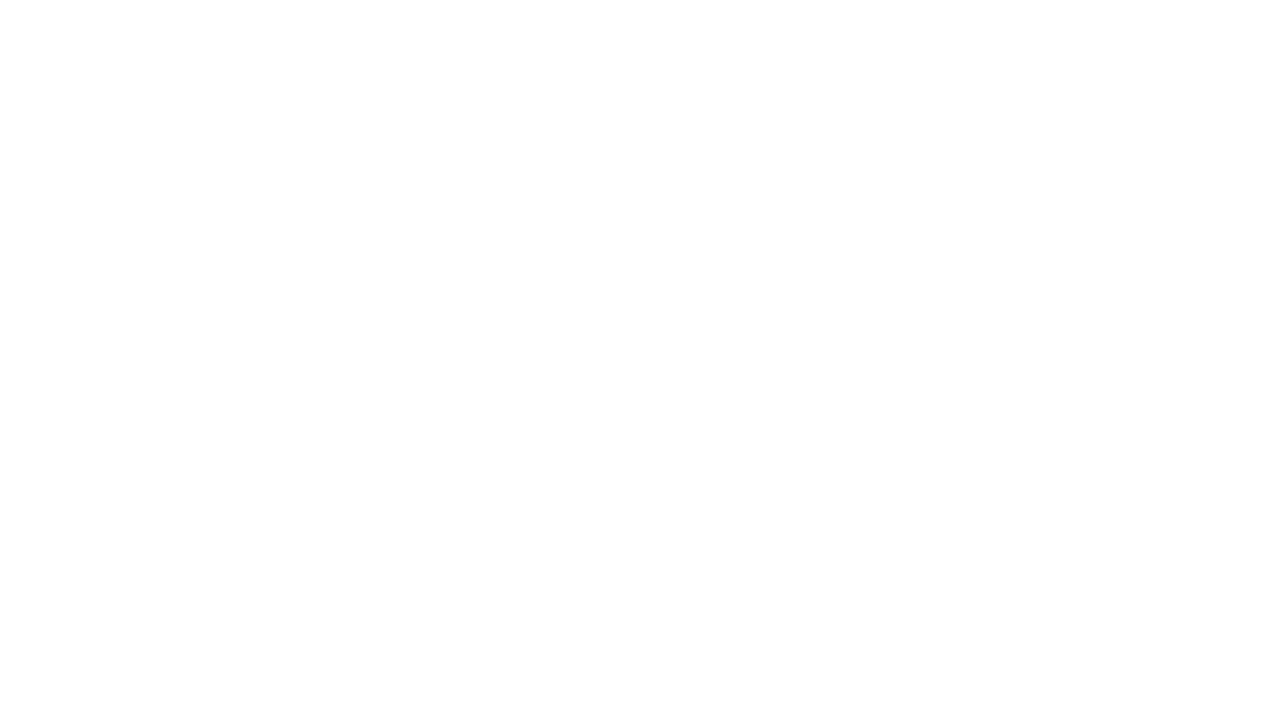
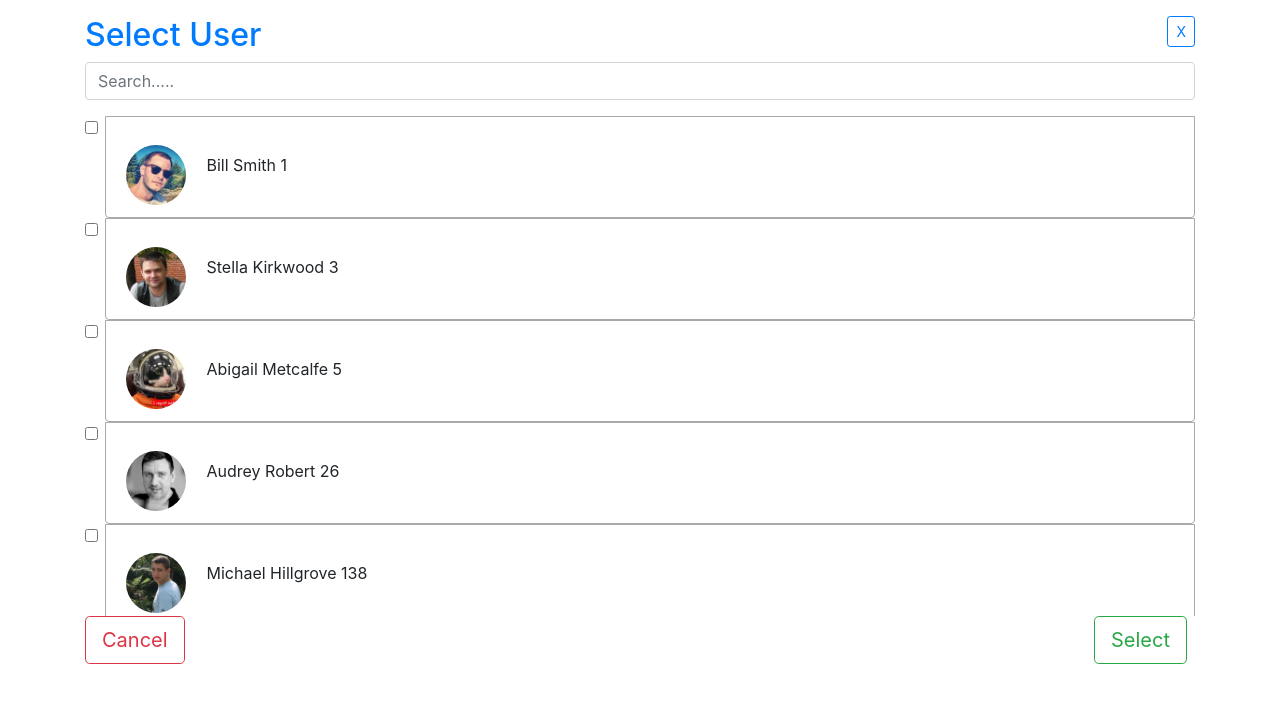
Before and after one commit to AakashSanariya/imageDropDownAngualrMultiSelect, an Angular app: page /user in a window 1280 px wide. Shown: the top 702 px of the page. Built offline with nearby package versions, Linux system fonts and the light colour scheme.

Commit message:
Make a multi select using checkbox

```diff
--- a/src/app/Views/image-list/image-list.component.css
+++ b/src/app/Views/image-list/image-list.component.css
@@ -1,5 +1,4 @@
 .scrollingDown{
-    width: 100%;
     height: 500px;
     overflow-y: scroll;
 }
@@ -15,3 +14,9 @@
     height: 50px;
     margin-right: auto;
 }
+label{
+    border: 1px solid darkgray;
+}
+input[type="checkbox"]:checked + label{
+    border: 2px solid coral;
+}
--- a/src/app/Views/image-list/image-list.component.html
+++ b/src/app/Views/image-list/image-list.component.html
@@ -8,15 +8,26 @@
         <input type="text" [(ngModel)]="searchText" name="search" class="form-control" placeholder="Search.....">
     </div>
     <form #userForm="ngForm" (ngSubmit)="userForm.form.valid && onSubmit(userForm.value)" id="userFormHide">
-        <div id="hideForm">
+        <!--<div id="hideForm">
             <div *ngIf="userForm.submitted && userId.invalid" class="alert alert-danger">
                 <div *ngIf="userId.errors.required"> Please Select Any User Information</div>
             </div>
-            <select multiple="multiple" class="form-control scrollingDown" name="userId" #userId="ngModel" [(ngModel)]="selectUser" size="10" required>
-                <option *ngFor="let user of userDetails | searchPipe: searchText" class="border border-secondary" [ngStyle]="{'background-image': 'url('+ '../../assets/' + user.avatar + ')'}" ngClass="imageDrop" value="{{ user.id }}">
-                    <!--{{ user.first_name }}--> {{ user.full_name }}
+            <select multiple="true" class="form-control custom-select scrollingDown" name="userId" #userId="ngModel" [(ngModel)]="selectUser" size="10" required>
+                <option *ngFor="let user of userDetails | searchPipe: searchText" class="border border-secondary" [ngStyle]="{'background-image': 'url('+ '../../assets/' + user.avatar + ')'}" ngClass="imageDrop" value="{{ user.id }}" (click)="onSelect($event)">
+                    &lt;!&ndash;{{ user.first_name }}&ndash;&gt; {{ user.full_name }}
                 </option>
             </select>
+        </div>-->
+
+
+        <div class="scrollingDown list-group" id="hideForm">
+            <div class="form-check" *ngFor="let user of userDetails | searchPipe: searchText">
+                <input class="form-check-input" type="checkbox" value="{{ user.id }}" name="userId" id="{{ user.id }}" (click)="onSelect($event)" [checked]="selectUser == user.id">
+                <label class="form-check-label list-group-item" for="{{ user.id }}">
+                    <img src="{{ '../../assets/' + user.avatar }}" class="mr-3 mt-3 rounded-circle" width="60px">
+                    {{ user.full_name }} {{ user.id }} {{ selectUser }}
+                </label>
+            </div>
         </div>
         <input type="submit" value="Select" class="btn btn-lg btn-outline-success float-right mr-2" />
     </form>
--- a/src/app/Views/image-list/image-list.component.ts
+++ b/src/app/Views/image-list/image-list.component.ts
@@ -13,6 +13,8 @@ export class ImageListComponent implements OnInit {
   image: string;
   userDetails: {};
   selectUser = [];
+  checkUserArray = [];
+  selectUserObj = {};
   searchText;
 
   constructor(private jsonService: JsonServiceService,
@@ -26,6 +28,7 @@ export class ImageListComponent implements OnInit {
         param['params']['userId'].forEach(result => {
           if(result != null) {
             this.selectUser.push(result);
+            this.checkUserArray.push(result);
           }
           else{
             this.selectUser = null;
@@ -47,10 +50,20 @@ export class ImageListComponent implements OnInit {
     }, error => {
       console.log(error);
     });
+    console.log(this.selectUser)
   }
 
-  onSubmit(payLoad){
-    this.router.navigate(['/selecteduser/'], {queryParams: payLoad});
+  onSelect(event){
+    if(this.checkUserArray.indexOf(event.target.value) > -1){
+    }
+    else{
+      this.checkUserArray.push(event.target.value); //for checkbox than used
+    }
+  }
+
+  onSubmit(){
+    this.selectUserObj['userId'] = this.checkUserArray;  //for Using Check box Pass variable in Query Param
+    this.router.navigate(['/selecteduser/'], {queryParams: this.selectUserObj});
   }
 
   onReset(){
--- a/src/app/Views/selected-user/selected-user.component.css
+++ b/src/app/Views/selected-user/selected-user.component.css
@@ -3,3 +3,15 @@
     height: 500px;
     overflow-y: scroll;
 }
+.userSelected{
+    height: 6em;
+    width: 12em;
+    overflow: auto;
+}
+
+label{
+    border: 1px solid darkgray;
+}
+input[type="checkbox"]:checked + label{
+    border: 2px solid coral;
+}
--- a/src/app/Views/selected-user/selected-user.component.html
+++ b/src/app/Views/selected-user/selected-user.component.html
@@ -1,16 +1,27 @@
 <div class="container mt-3">
     <h2 class="text-primary">Selected User</h2>
-    <form #userForm="ngForm" (ngSubmit)="onSubmit(userDetails)" >
-        <div class="scrollingDown">
+    <form #userForm="ngForm" (ngSubmit)="onSubmit(userForm.value)" >
+        <!--<div class="scrollingDown">
             <div class="media border p-3" *ngFor="let user of userDetails">
-                <img src="{{ '../../assets/' + user.avatar }}" alt="John Doe" class="mr-3 mt-3 rounded-circle" style="width:60px;">
+                <img src="{{ '../../assets/' + user.avatar }}" class="mr-3 mt-3 rounded-circle" style="width:60px;">
                 <div class="media-body">
-                    <h4><!--{{ user.first_name }} --><small><i>{{ user.full_name }}</i></small></h4>
+                    <h4>&lt;!&ndash;{{ user.first_name }} &ndash;&gt;<small><i>{{ user.full_name }}</i></small></h4>
                     <input type="hidden" name="userId" #useId="ngModel" [(ngModel)]="user" value="user.id">
                 </div>
             </div>
         </div>
-        <br>
+        <br>-->
+
+        <div class="scrollingDown list-group" id="hideForm">
+            <div class="form-check" *ngFor="let user of userDetails">
+                <input class="form-check-input" type="checkbox" value="{{ user.id }}" name="userId"  id="{{ user.id }}" checked (click)="onSelectRemove($event, user.id)">
+                <label class="form-check-label list-group-item" for="{{ user.id }}">
+                    <img src="{{ '../../assets/' + user.avatar }}" class="mr-3 mt-3 rounded-circle" width="60px">
+                    {{ user.full_name }} {{ user.id }} {{ selectUser }}
+                </label>
+            </div>
+        </div>
+
         <input type="submit" value="back" class="btn btn-outline-success float-right">
     </form>
 </div>
--- a/src/app/Views/selected-user/selected-user.component.ts
+++ b/src/app/Views/selected-user/selected-user.component.ts
@@ -1,6 +1,7 @@
 import { Component, OnInit } from '@angular/core';
 import {JsonServiceService} from "../../Services/json-service.service";
 import {Router, ActivatedRoute} from "@angular/router";
+import {userError} from "@angular/compiler-cli/src/transformers/util";
 
 @Component({
   selector: 'app-selected-user',
@@ -11,6 +12,8 @@ export class SelectedUserComponent implements OnInit {
 
   userDetails = [];
   userId = [];
+  selectedUserObj = {};
+  checkUserArray = [];
   constructor(private jsonService: JsonServiceService,
               private  route: ActivatedRoute,
               private router: Router
@@ -26,6 +29,7 @@ export class SelectedUserComponent implements OnInit {
                 if(image['id'] == userId){
                   user.avatar = image['avatar'];
                   this.userDetails.push(user);
+                  this.checkUserArray.push(user.id);
                 }
               });
             }
@@ -34,12 +38,20 @@ export class SelectedUserComponent implements OnInit {
       });
     })
   }
-  user: {};
+
+  onSelectRemove(event, userId){
+    let key = this.checkUserArray.findIndex(k => k == event.target.value);
+    // console.log(key);
+    if(key > -1){
+      this.checkUserArray.splice(key, 1);
+    }
+    if(key == -1){
+      this.checkUserArray.push(userId);
+    }
+  }
+
   onSubmit(payLoad){
-    payLoad.forEach(result => {
-      this.userId.push(result.id);
-    });
-    this.router.navigate(['/user/'], {queryParams: {userId:this.userId}});
+    this.router.navigate(['/user/'], {queryParams: {userId:this.checkUserArray}});
   }
 
 }
```
